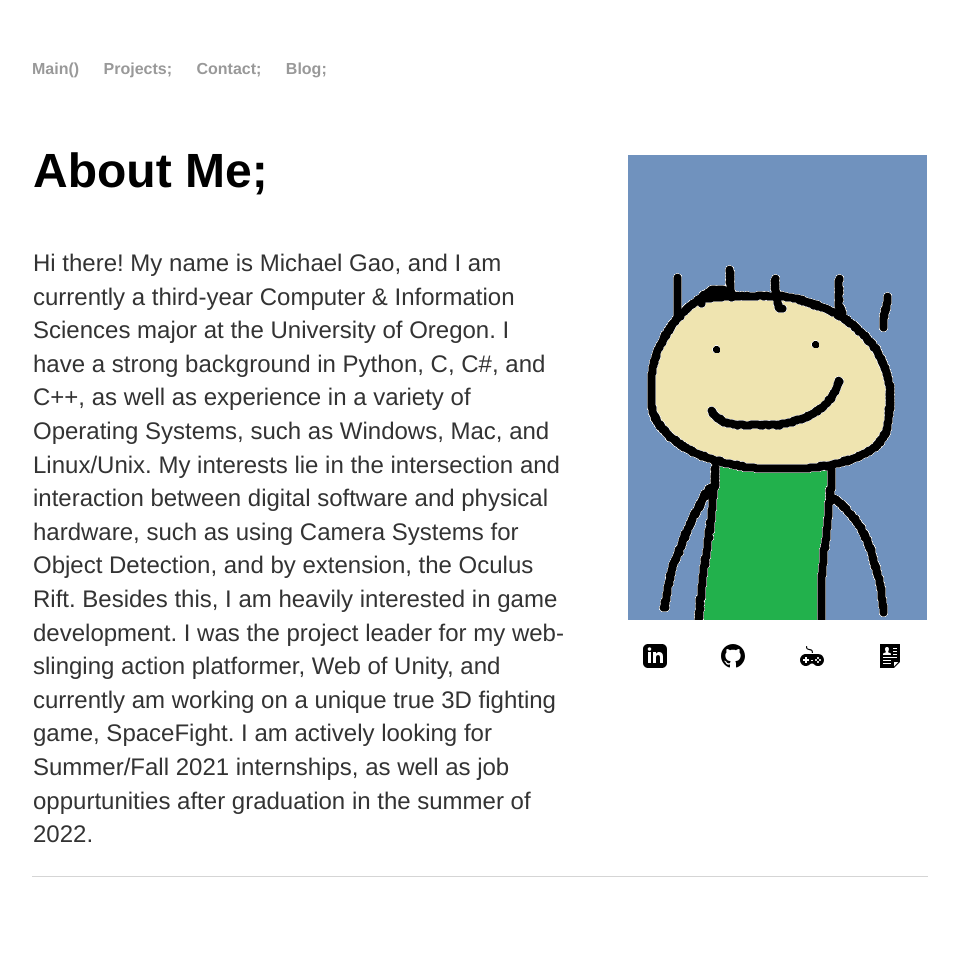
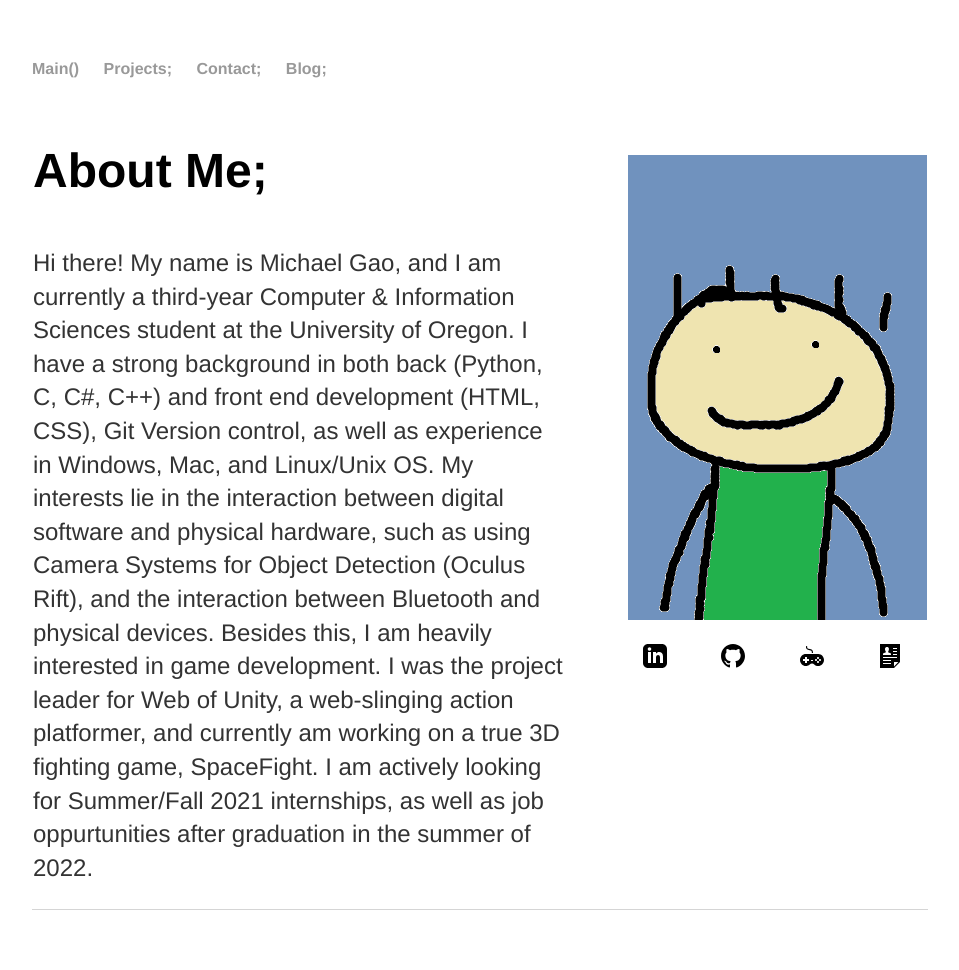
Before and after one commit to michael-c-gao/WebsiteOfMichael, a Jekyll site: the page built from index.html, in a window 1280 px wide. Shown: the whole page, without its empty margins (160-1119 px from the left). Built offline with Jekyll 4.4.1, drawn with Linux system fonts in a browser that asks for light colours; before the commit the page ends 937 px from its top, so only the background shows below that.

Commit message:
Update index.html

```diff
--- a/index.html
+++ b/index.html
@@ -23,11 +23,12 @@
 <section class="parent">
 	<section class="child">
 		<h1>About Me;</h1>
-	<p>Hi there! My name is Michael Gao, and I am currently a third-year Computer & Information Sciences major at the University of Oregon.
-	I have a strong background in Python, C, C#, and C++, as well as experience in a variety of Operating Systems, such as Windows, Mac, and Linux/Unix.
-	My interests lie in the intersection and interaction between digital software and physical hardware, such as using Camera Systems for Object Detection,
-	and by extension, the Oculus Rift. Besides this, I am heavily interested in game development. I was the project leader for my web-slinging action platformer, Web of Unity, and currently am working on a
-	unique true 3D fighting game, SpaceFight. I am actively looking for Summer/Fall 2021 internships, as well as job oppurtunities after graduation in the summer of 2022. </p>
+	<p>Hi there! My name is Michael Gao, and I am currently a third-year Computer & Information Sciences student at the University of Oregon.
+	I have a strong background in both back (Python, C, C#, C++) and front end development (HTML, CSS), Git Version control, as well as experience in Windows, Mac, and Linux/Unix OS.
+	My interests lie in the interaction between digital software and physical hardware, such as using Camera Systems for Object Detection (Oculus Rift), and the interaction between
+		Bluetooth and physical devices. Besides this, I am heavily interested in game development. I was the project leader for Web of Unity, a web-slinging action platformer,
+		and currently am working on a true 3D fighting game, SpaceFight. I am actively looking for Summer/Fall 2021 internships, as well as job oppurtunities after graduation
+		in the summer of 2022. </p>
 	</section>
 	<section class="child">
 
```
